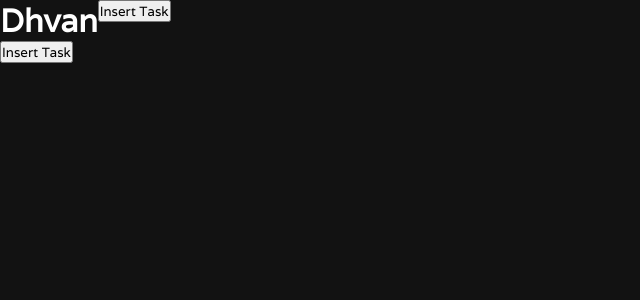
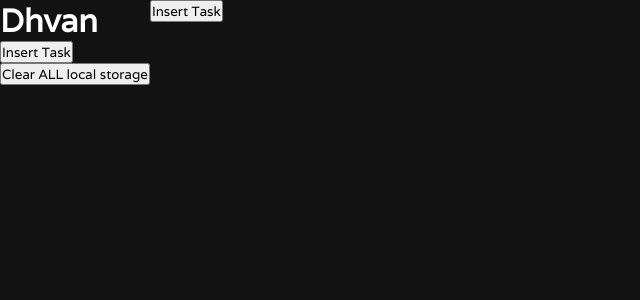
Before and after one commit to Dh-Van/TaskMinimalist, a React (Vite) app: page / in a window 1280 px wide. Shown: the top 300 px of the page, without its empty margins (0-640 px from the left). Built offline with nearby package versions, Linux system fonts and the light colour scheme.

Commit message:
added clear button for ease of testing

```diff
--- a/src/components/sidebar/Sidebar.jsx
+++ b/src/components/sidebar/Sidebar.jsx
@@ -20,7 +20,6 @@ export default function Sidebar(props) {
 	return (
 		<div className="sidebar">
 			<h1>Dhvan</h1>
-
 			<List
 				name="sidebar"
 				items={listItems}
@@ -30,6 +29,14 @@ export default function Sidebar(props) {
 				customClickHandler={customClickHandler}
 				// customKeyHandler={customHandler}
 			/>
+			<button
+				onClick={() => {
+					localStorage.clear();
+					location.reload();
+				}}
+			>
+				Clear ALL local storage
+			</button>
 		</div>
 	);
 }
```
